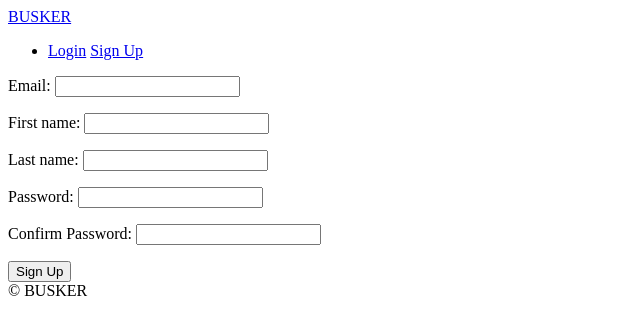
After one commit to igoo-Y/busker_pipenv, a Django app: page /users/users/signup in a window 1280 px wide. The commit adds this page. Shown: the top 335 px of the page, without its empty margins (0-640 px from the left). Run offline with Django 3.2, Linux system fonts and the light colour scheme.

Commit message:
User SignUp

```diff
--- a/templates/partials/nav.html
+++ b/templates/partials/nav.html
@@ -1,9 +1,14 @@
 <a href="{% url "core:home" %}">BUSKER</a>
 <ul>
     {% if user.is_authenticated %}
+    <li>
         {{user.username}}
         <a href="{% url 'users:logout' %}">Logout</a>
+    </li>
     {% else %}
+    <li>
         <a href="{% url 'users:login' %}">Login</a>
+        <a href="{% url 'users:signup' %}">Sign Up</a>
+    </li>
     {% endif %}
 </ul>
--- /dev/null
+++ b/templates/users/signup.html
@@ -0,0 +1,13 @@
+{% extends 'base.html' %}
+
+{% block page_title %}Sign Up{% endblock %}
+
+{% block content %}
+
+    <form method="POST" action="{% url 'users:signup' %}">
+        {% csrf_token %}
+        {{form.as_p}}
+        <button>Sign Up</button>
+    </form>
+
+{% endblock %}
--- a/users/forms.py
+++ b/users/forms.py
@@ -1,5 +1,7 @@
 from django import forms
+from django.contrib.auth.forms import UserCreationForm
 from django.forms import models
+from django.forms.widgets import PasswordInput
 from . import models
 
 
@@ -19,3 +21,38 @@ class LoginForm(forms.Form):
                 self.add_error("password", forms.ValidationError("Password is wrong"))
         except models.User.DoesNotExist:
             self.add_error("email", forms.ValidationError("User does not exist"))
+
+
+class SignUpForm(forms.Form):
+
+    email = forms.EmailField()
+    first_name = forms.CharField(max_length=80)
+    last_name = forms.CharField(max_length=80)
+    password = forms.CharField(widget=PasswordInput)
+    password1 = forms.CharField(widget=PasswordInput, label="Confirm Password")
+
+    def clean_email(self):
+        email = self.cleaned_data.get("email")
+        try:
+            models.User.objects.get(email=email)
+            raise forms.ValidationError("User already exists with that email.")
+        except models.User.DoesNotExist:
+            return email
+
+    def clean_password1(self):
+        password = self.cleaned_data.get("password")
+        password1 = self.cleaned_data.get("password1")
+        if password != password1:
+            raise forms.ValidationError("Password confirmation does not match")
+        else:
+            return password
+
+    def save(self):
+        email = self.cleaned_data.get("email")
+        first_name = self.cleaned_data.get("first_name")
+        last_name = self.cleaned_data.get("last_name")
+        password = self.cleaned_data.get("password")
+        user = models.User.objects.create_user(email, email, password)
+        user.first_name = first_name
+        user.last_name = last_name
+        user.save()
--- a/users/urls.py
+++ b/users/urls.py
@@ -6,4 +6,5 @@ app_name = "users"
 urlpatterns = [
     path("users/login", views.LoginView.as_view(), name="login"),
     path("users/logout", views.log_out, name="logout"),
+    path("users/signup", views.SignUpView.as_view(), name="signup"),
 ]
--- a/users/views.py
+++ b/users/views.py
@@ -25,3 +25,21 @@ class LoginView(FormView):
 def log_out(request):
     logout(request)
     return redirect(reverse("core:home"))
+
+
+class SignUpView(FormView):
+
+    template_name = "users/signup.html"
+    form_class = forms.SignUpForm
+    success_url = reverse_lazy("core:home")
+
+    def form_valid(self, form):
+        form.save()
+        email = form.cleaned_data.get("email")
+        password = form.cleaned_data.get("password")
+        user = authenticate(
+            self.request, email=email, username=email, password=password
+        )
+        if user is not None:
+            login(self.request, user)
+        return super().form_valid(form)
```
